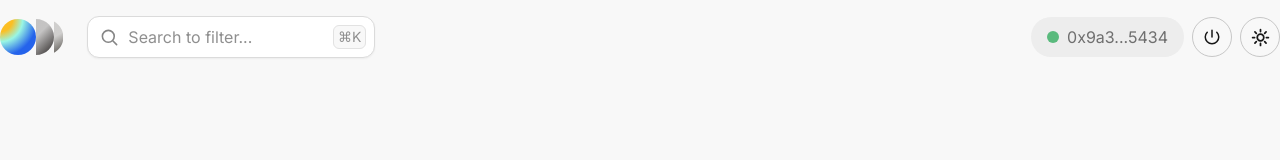
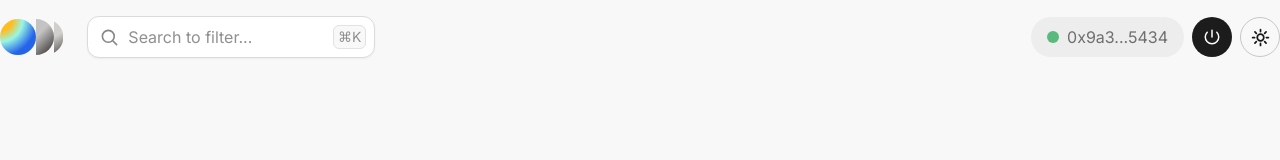
Before and after one commit to m-oppermann/web3-spaces, a Next.js app: page / in a window 1280 px wide. Shown: the top 160 px of the page. Built offline with nearby package versions, Linux system fonts and the light colour scheme.

Commit message:
Change displayed components if connected

```diff
--- a/components/header.jsx
+++ b/components/header.jsx
@@ -26,9 +26,9 @@ export default function HeaderComponent() {
           {isConnected ? (
             <>
               <Account />
-              <Button intent="secondary" type="icon">
+              <Button intent="primary" type="icon">
                 <PowerIcon
-                  className="absolute stroke-radix-gray-12"
+                  className="absolute stroke-radix-gray-1"
                   height={18}
                 />
               </Button>
```
